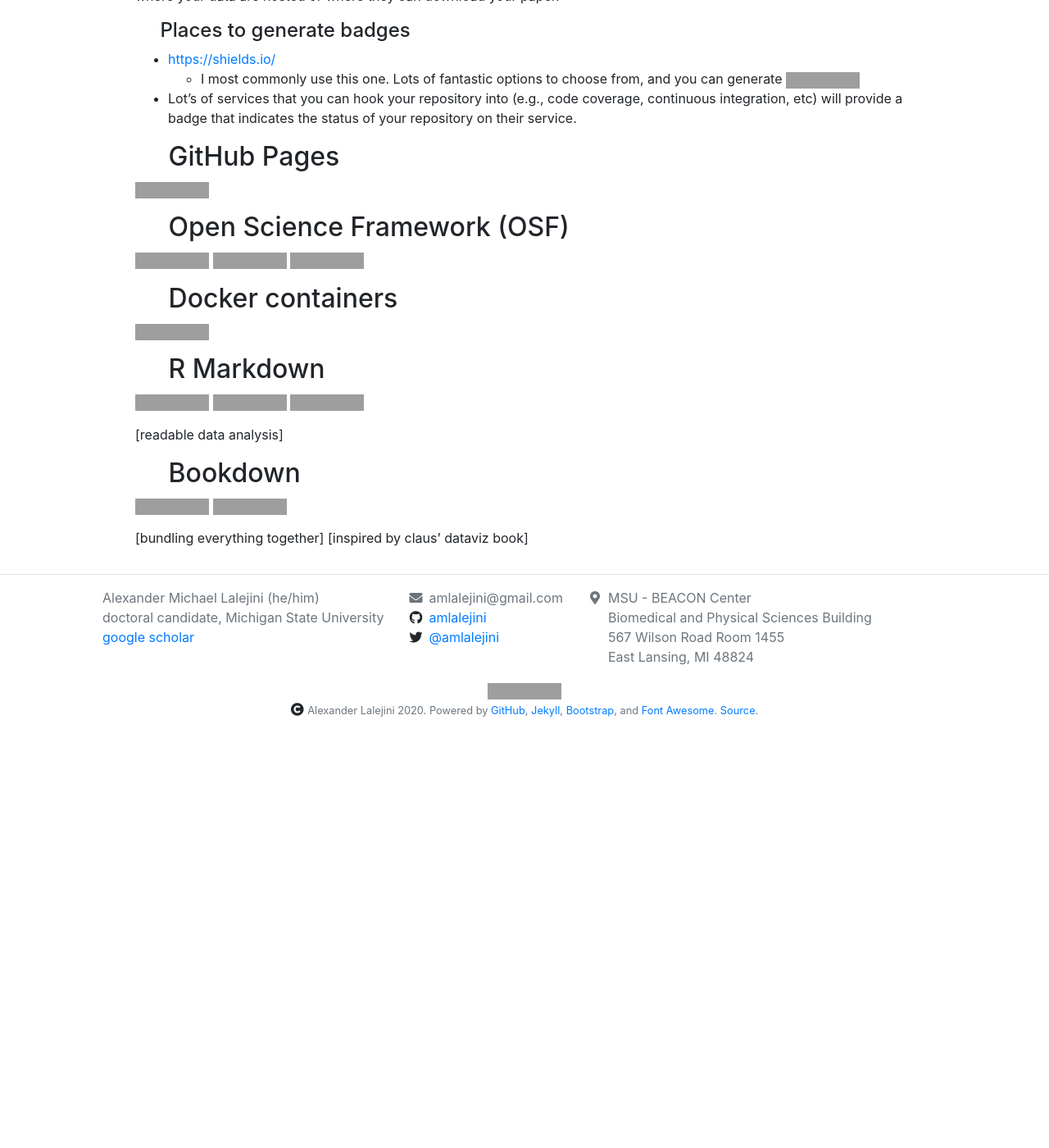
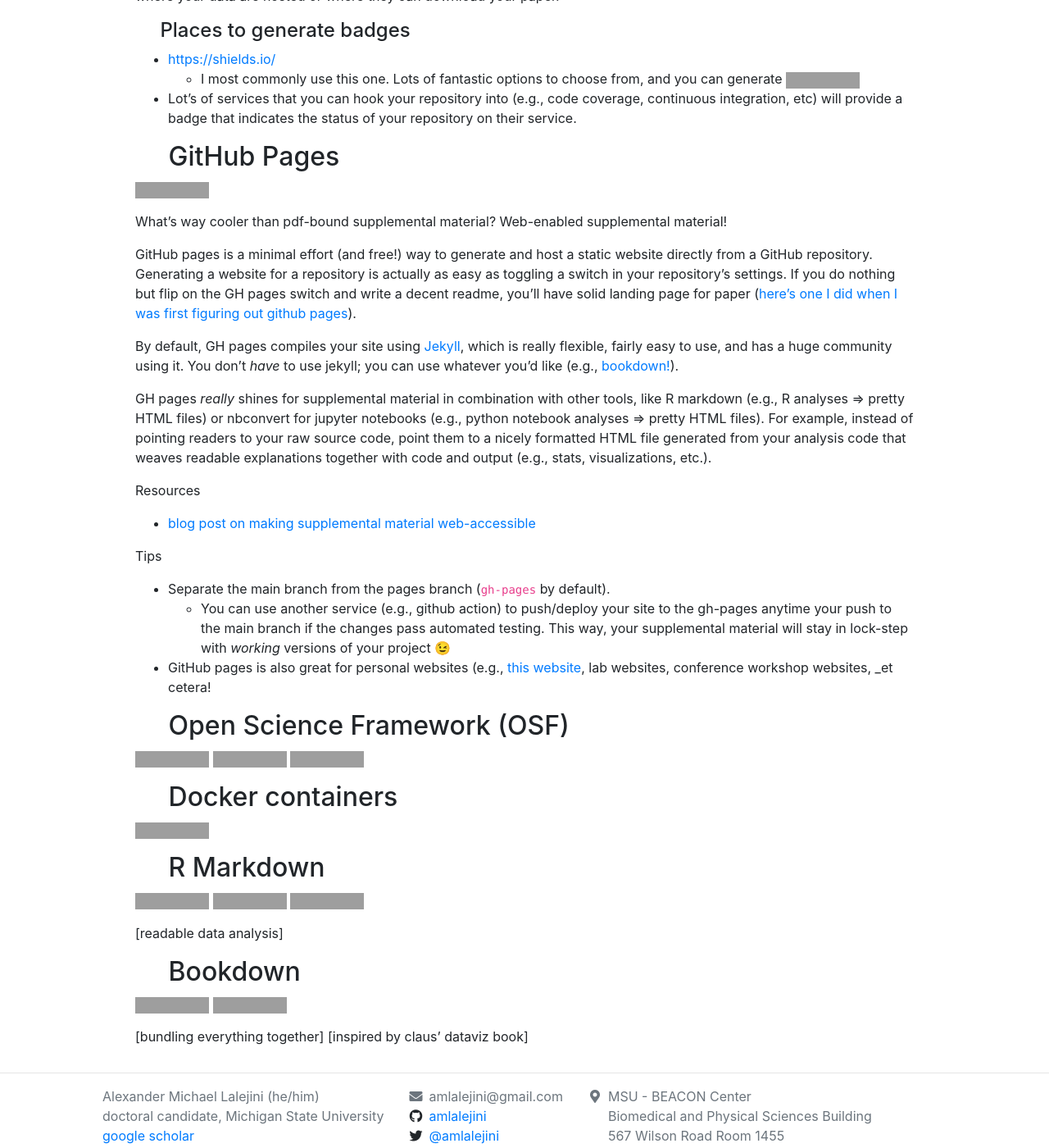
Before and after one commit to amlalejini/amlalejini.github.io, a Jekyll site: the page built from _posts/2020-12-13-supplemental++.md, in a window 1280 px wide and 1400 px high, scrolled down 2631 px, cut to the strip 0-1400 px from the top of the window. Shown: the whole strip at 82% size. Built offline with Jekyll 4.4.1, drawn with Linux system fonts in a browser that asks for light colours; nearby versions of some CDN libraries; before the commit the page ends 3508 px from its top, so only the background shows below that; grey boxes are pictures that could not be loaded.

Commit message:
draft gh pages section of 2020-12-13 post

```diff
--- a/_posts/2020-12-13-supplemental++.md
+++ b/_posts/2020-12-13-supplemental++.md
@@ -84,8 +85,28 @@ Create custom badges to direct folks to where your data are hosted or where they
 - Lot's of services that you can hook your repository into (e.g., code coverage, continuous integration, etc) will provide a badge that indicates the status of your repository on their service.
 
 ## GitHub Pages
-![accessibility](https://img.shields.io/badge/-web%20accessibility-ff69b4
-)
+![accessibility](https://img.shields.io/badge/-web%20accessibility-ff69b4)
+
+What's way cooler than pdf-bound supplemental material? Web-enabled supplemental material!
+
+GitHub pages is a minimal effort (and free!) way to generate and host a static website directly from a GitHub repository.
+Generating a website for a repository is actually as easy as toggling a switch in your repository's settings.
+If you do nothing but flip on the GH pages switch and write a decent readme, you'll have solid landing page for paper ([here's one I did when I was first figuring out github pages](https://lalejini.com/GECCO-2018-Evolving-Event-driven-Programs-with-SignalGP/)).
+
+By default, GH pages compiles your site using [Jekyll](https://jekyllrb.com/), which is really flexible, fairly easy to use, and has a huge community using it.
+You don't _have_ to use jekyll; you can use whatever you'd like (e.g., [bookdown!](#bookdown)).
+
+GH pages _really_ shines for supplemental material in combination with other tools, like R markdown (e.g., R analyses => pretty HTML files) or nbconvert for jupyter notebooks (e.g., python notebook analyses => pretty HTML files). For example, instead of pointing readers to your raw source code, point them to a nicely formatted HTML file generated from your analysis code that weaves readable explanations together with code and output (e.g., stats, visualizations, etc.).
+
+Resources
+
+- [blog post on making supplemental material web-accessible](https://lalejini.com/2020/04/02/gh-supplemental-material-guide.html#bonus-make-your-supplemental-material-web-accessible)
+
+Tips
+
+- Separate the main branch from the pages branch (`gh-pages` by default).
+  - You can use another service (e.g., github action) to push/deploy your site to the gh-pages anytime your push to the main branch if the changes pass automated testing. This way, your supplemental material will stay in lock-step with _working_ versions of your project 😉
+- GitHub pages is also great for personal websites (e.g., [this website](https://github.com/amlalejini/amlalejini.github.io), lab websites, conference workshop websites, _et cetera!
 
 ## Open Science Framework (OSF)
 ![code](https://img.shields.io/badge/-code%20storage-ff69b4)
```
Also changed, not shown: other parts of _posts/2020-12-13-supplemental++.md (+1 -0 lines).
